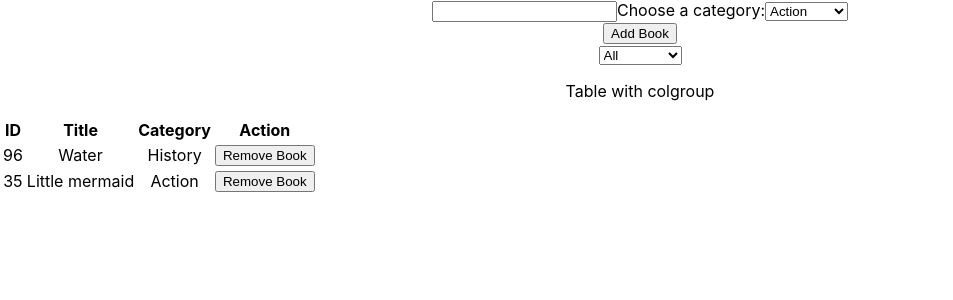
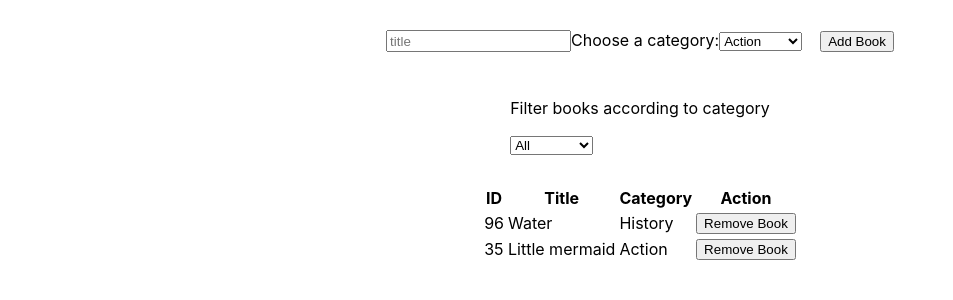
Before and after one commit to blackpintz/Bookstore, a React (Create React App) app: page / in a window 1280 px wide. Shown: the top 300 px of the page, without its empty margins (0-953 px from the left). Built offline with nearby package versions, Linux system fonts and the light colour scheme.

Commit message:
Minor fixes
- Minimal styling

```diff
--- a/src/App.css
+++ b/src/App.css
@@ -1,39 +1,20 @@
 .App {
-  text-align: center;
+  margin: 30px;
+  display: flex;
+  flex-direction: column;
+  justify-content: center;
+  align-items: center;
 }
 
-.App-logo {
-  height: 40vmin;
-  pointer-events: none;
+.category-filter {
+  padding-top: 30px;
+  padding-bottom: 30px;
 }
 
-@media (prefers-reduced-motion: no-preference) {
-  .App-logo {
-    animation: App-logo-spin infinite 20s linear;
-  }
+.form {
+  display: flex;
 }
 
-.App-header {
-  background-color: #282c34;
-  min-height: 100vh;
-  display: flex;
-  flex-direction: column;
-  align-items: center;
-  justify-content: center;
-  font-size: calc(10px + 2vmin);
-  color: white;
+button.submit {
+  margin-left: 18px;
 }
-
-.App-link {
-  color: #61dafb;
-}
-
-@keyframes App-logo-spin {
-  from {
-    transform: rotate(0deg);
-  }
-
-  to {
-    transform: rotate(360deg);
-  }
-}
--- a/src/components/CategoryFilter.js
+++ b/src/components/CategoryFilter.js
@@ -7,7 +7,8 @@ import { changeFilter } from '../actions/index';
 const bookCategories = ['All', ...BOOK_CATEGORIES];
 
 const CategoryFilter = ({ handleFilterChange }) => (
-  <div>
+  <div className="category-filter">
+    <p>Filter books according to category</p>
     <select
       onChange={e => handleFilterChange(e.target.value)}
     >
--- a/src/containers/BooksForm.js
+++ b/src/containers/BooksForm.js
@@ -29,8 +29,10 @@ class BooksForm extends React.Component {
     render() {
       const { state: { title, category } } = this;
       return (
-        <form onSubmit={this.handleCreateBook}>
+        <form className="form" onSubmit={this.handleCreateBook}>
+
           <input
+            placeholder="title"
             name="title"
             onChange={this.handleChange}
             value={title}
--- a/src/containers/BooksList.js
+++ b/src/containers/BooksList.js
@@ -7,7 +7,6 @@ import filteredBooks from '../selectors/filteredBooks';
 
 const BooksList = ({ books, removeBook }) => (
   <div>
-    <p>Table with colgroup</p>
     <table>
       <colgroup span="4" />
       <tbody>
```
